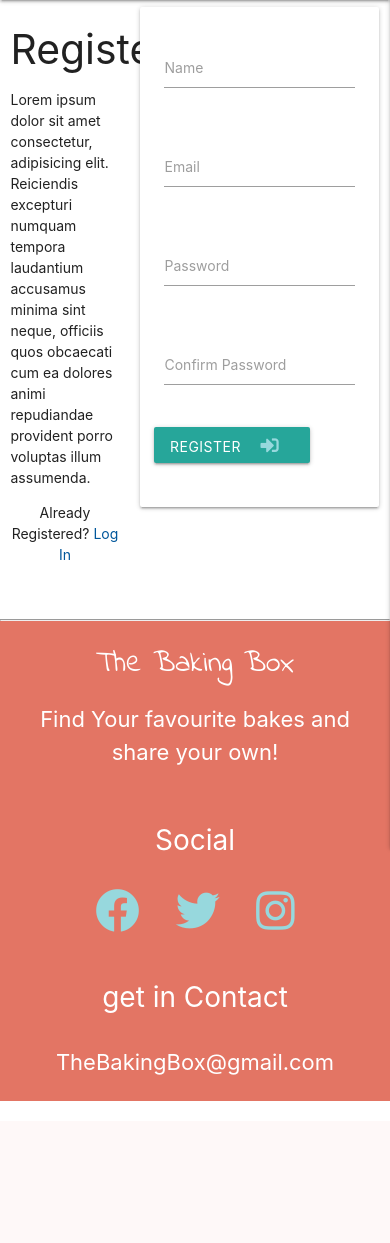
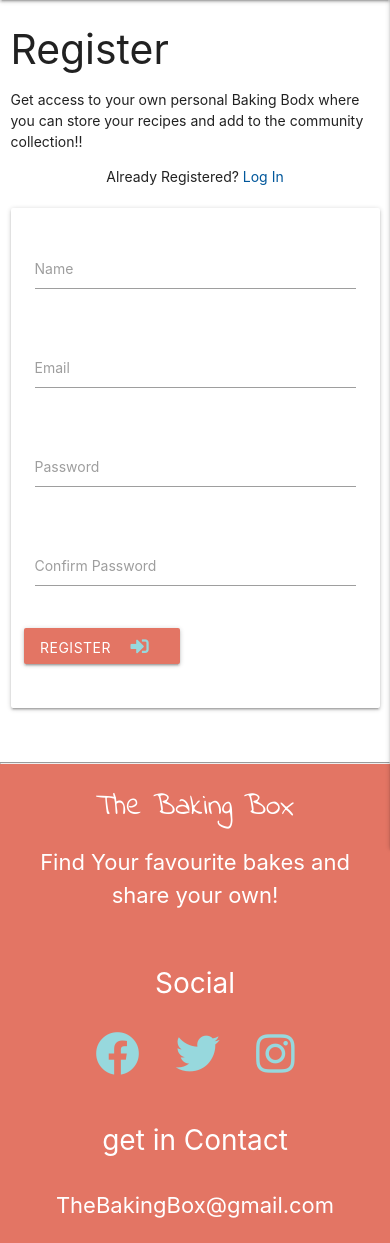
Before and after one commit to Jason-Philip/BakersBox, a Flask app: page /register in a window 390 px wide. Shown: the part 56-1299 px from the top of the page. Before the commit the page ends 1157 px from the top, so only its background shows below. Run offline with Flask 2, Linux system fonts and the light colour scheme; some libraries are stand-ins or nearby versions.

Commit message:
Making register responsive and button color

```diff
--- a/static/css/style.css
+++ b/static/css/style.css
@@ -108,3 +108,8 @@ hr {
         font-size: 30px;
     }
 }
+
+/*Styling for the register and sign in pages*/
+.btn {
+    background-color: #e37564;
+}
--- a/templates/register.html
+++ b/templates/register.html
@@ -4,18 +4,18 @@
 
 
     <div class="row">
-        <div class = "col s12 m8 offset-m2">
+        <div class = "col s12 l8 offset-l2 m10 offset-m1">
             <div class="row">
                 <!--Left Register header and Explaination and offer to login if already registerred-->
-                <div class="col s4">
+                <div class="col s12 m4">
                     <h3>Register</h3>
-                    <p>Lorem ipsum dolor sit amet consectetur, adipisicing elit. Reiciendis excepturi numquam tempora laudantium accusamus minima sint neque, officiis quos obcaecati cum ea dolores animi repudiandae provident porro voluptas illum assumenda.</p>
+                    <p>Get access to your own personal Baking Bodx where you can store your recipes and add to the community collection!!</p>
                     <p class="center-align">
                         Already Registered?
                         <a href="{{ url_for('login') }}" class="light-blue-text text-darken-4">Log In</a>
                     </p>
                 </div>
-                <form class="col s8" method="POST" action="{{ url_for('register') }}">
+                <form class="col s12 m8" method="POST" action="{{ url_for('register') }}">
                     <div class="card-panel">
                         <!-- name -->
                         <div class="row">
```
